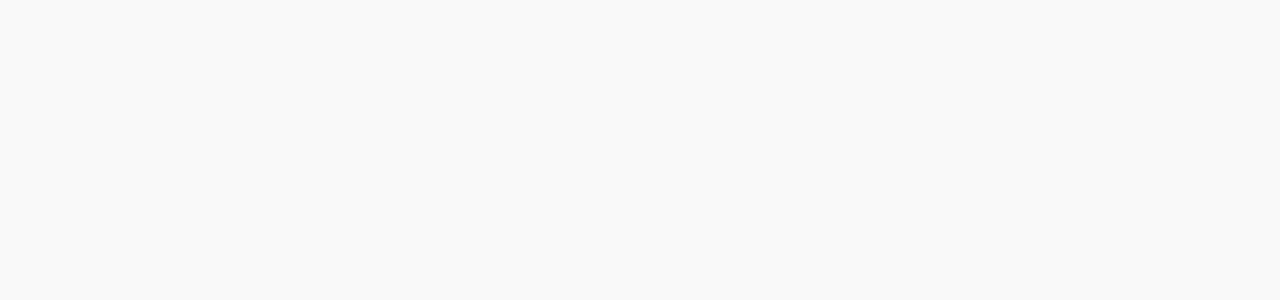
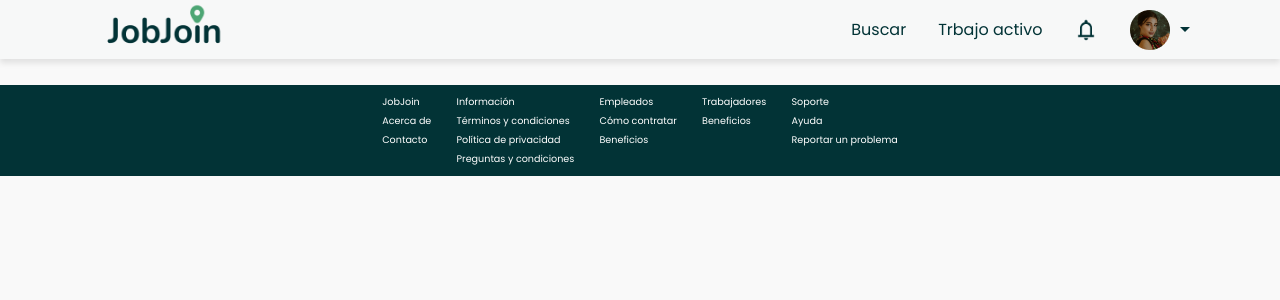
Before and after one commit to MarbeniX/JobJoin, a React (Vite) app: page /trabajo-activo in a window 1280 px wide. Before the commit this address had no page. Shown: the top 300 px of the page. Built offline with nearby package versions, Linux system fonts and the light colour scheme.

Commit message:
TrabajoActivoStatus

```diff
--- /dev/null
+++ b/src/Components/TrabajoActivoStatus.jsx
@@ -0,0 +1,9 @@
+import FullProfilePicture from "../Images/FullProfilePicture.png";
+
+export default function TrabajoActivoStatus(){
+    return(
+        <div>
+            <img src={FullProfilePicture} alt="FullProfilePicture" />
+        </div>
+    )
+}
--- a/src/Pages/App.jsx
+++ b/src/Pages/App.jsx
@@ -30,6 +30,8 @@ import ContactarFormMensaje from "../pop-up forms/ContactarForm.jsx"
 import SolicitudDeTrabajo from "../Components/SolicitudesDeTrabajo.jsx"
 import CancelarServicioForm from "../pop-up forms/CancelarServicioForm.jsx"
 import MensajeServicioCancelado from "../Messages/MensajeServicioCancelado.jsx"
+import TrabajoActivo from "./TrabajoActivo.jsx"
+import TrabajoActivoStatus from "../Components/TrabajoActivoStatus.jsx"
 import { Route, BrowserRouter as Router, Routes, Navigate } from 'react-router-dom'
 import { useUserContext, UserProvider } from "../UserProvider/UserProvider.jsx"
 
@@ -76,6 +78,8 @@ export default function App() {
                     <Route path="/codigo-incorrecto" element={<MensajeCodigoIncorrecto />} />
                     <Route path="/cancelar-servicio" element={<CancelarServicioForm />} />
                     <Route path="/servicio-cancelado" element={<MensajeServicioCancelado />} />
+                    <Route path="/trabajo-activo" element={<TrabajoActivo />} />
+                    <Route path="/trabajo-activo-status" element={<TrabajoActivoStatus />} />
             </Routes>
         </UserProvider>
         </Router>
--- /dev/null
+++ b/src/Pages/TrabajoActivo.jsx
@@ -0,0 +1,12 @@
+import Header from "../Components/Headers/HeaderSesiónIniciada";
+import Footer from "../Components/Footer"
+
+export default function TrabajoActivo(){
+    return(
+        <>
+            <Header />
+
+            <Footer />
+        </>
+    )
+}
```
